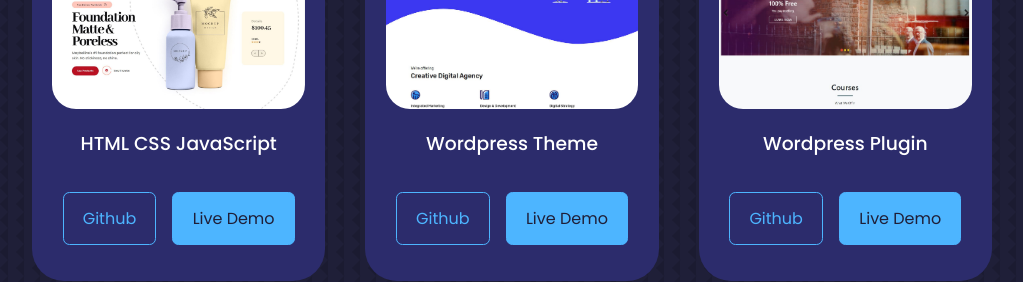
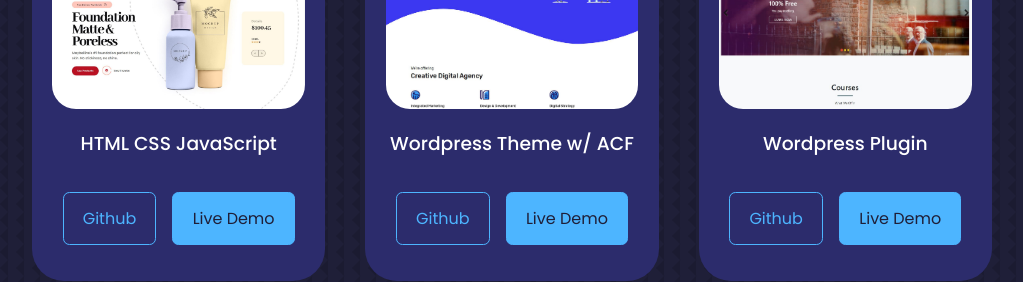
Before and after one commit to khoadodk/portfolio2022, a React (Create React App) app: page / in a window 1280 px wide. Shown: the part 2300-2582 px from the top of the page, without its empty margins (128-1151 px from the left). Built offline with nearby package versions, Linux system fonts and the light colour scheme.

Commit message:
Changed marshmallow project URL

```diff
--- a/src/components/Portfolio/Portfolio.jsx
+++ b/src/components/Portfolio/Portfolio.jsx
@@ -23,9 +23,9 @@ const data = [
   {
     id:9,
     image: IMG9,
-    title:"Wordpress Theme",
+    title:"Wordpress Theme w/ ACF",
     github: 'https://github.com/khoadodk/marshmallow',
-    demo: 'http://khoado.shop',
+    demo: 'http://4ucrafts.com',
     category: "wordpress"
   },
   {
```
